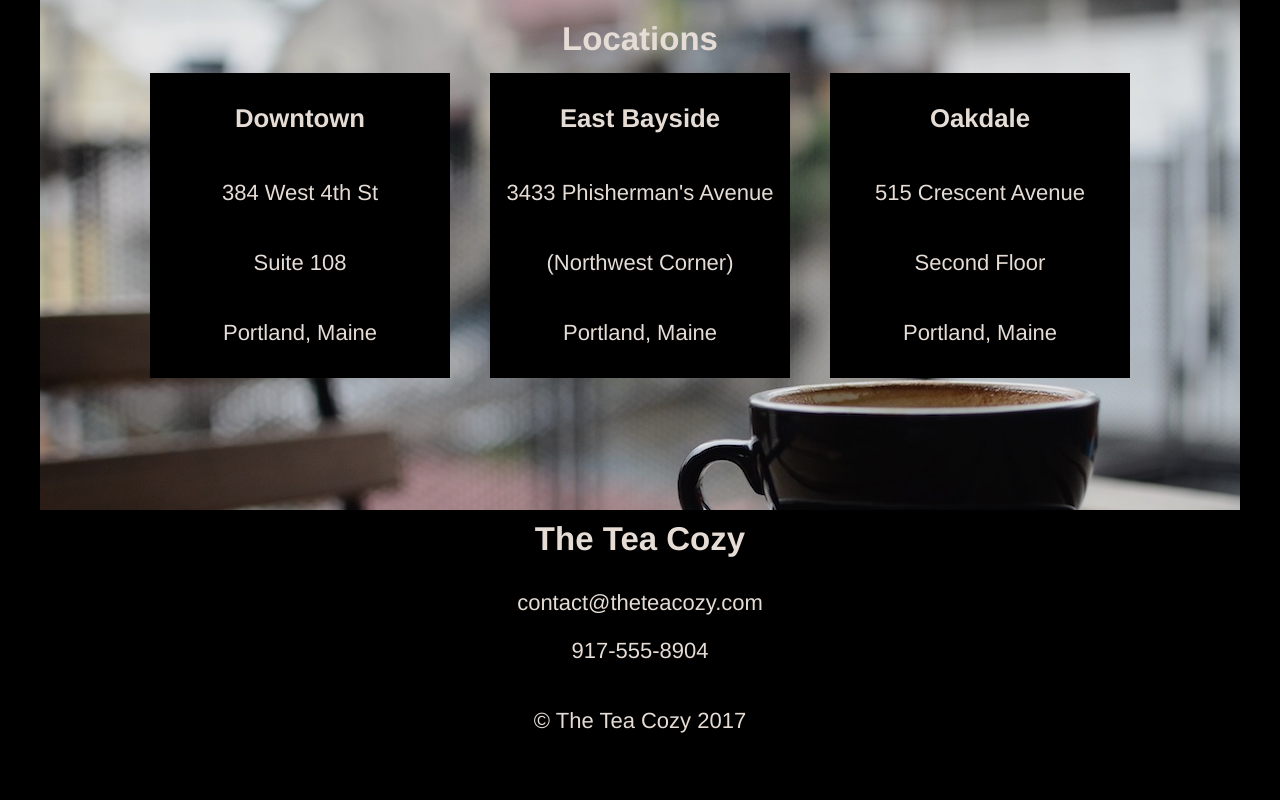
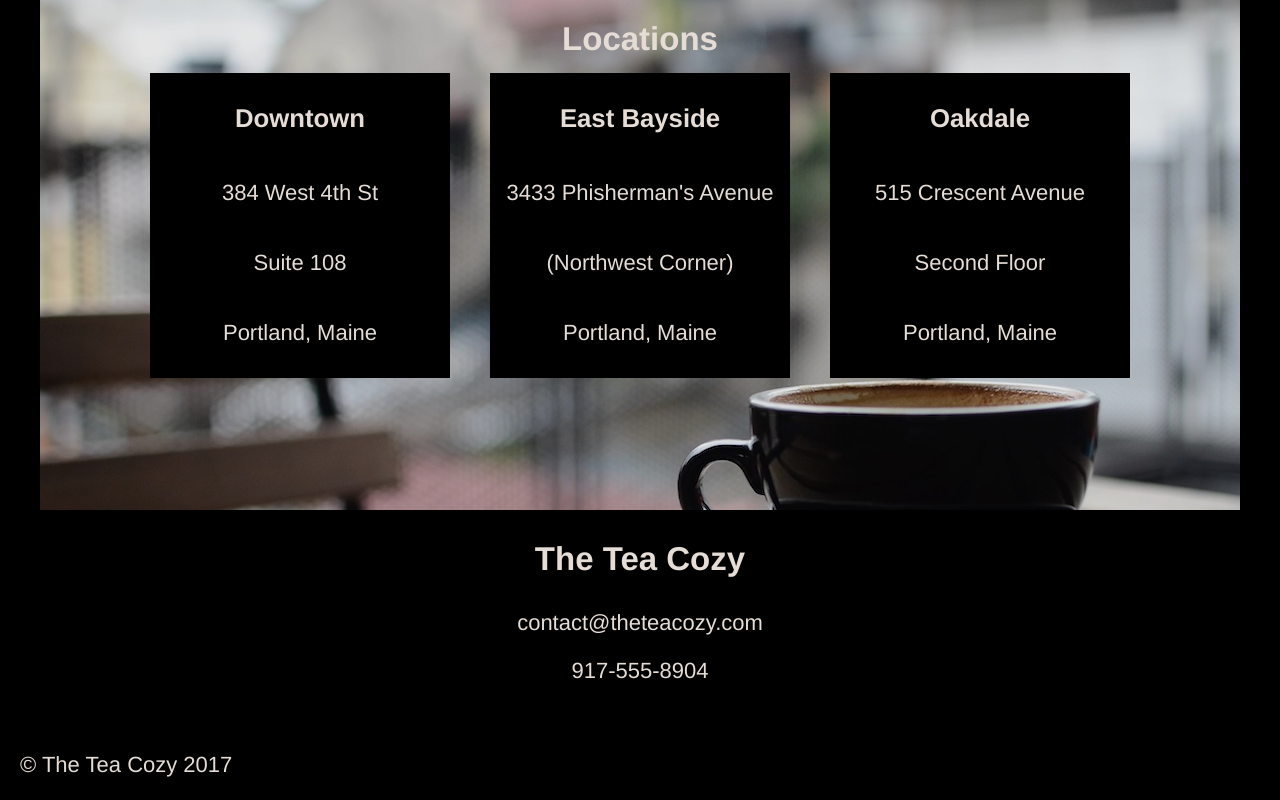
Before and after one commit to kimbalilly/TeaCosy, a plain HTML site: page index.html in a window 1280 px wide. Shown: the part 1624-2424 px from the top of the page. Before the commit the page ends 2380 px from the top, so only its background shows below. Drawn offline with Linux system fonts and the light colour scheme.

Commit message:
Footer styling

```diff
--- a/index.html
+++ b/index.html
@@ -96,7 +96,7 @@
 
     <!-- Footer -->
 
-    <div class="footer" id="mission-container">
+    <div class="footer">
       <div class="contact">
         <h2>The Tea Cozy</h2>
         <p>contact@theteacozy.com</p>
--- a/resources/css/style.css
+++ b/resources/css/style.css
@@ -160,18 +160,13 @@ a.header-link:hover {
 
 /* Footer */
 
-#footer-container {
-  display: flex;
-}
-
-.footer {
-
-}
-
 .footer .contact {
-
+  display: block;
+  height: 200px;
+  padding-top: 20px;
 }
 
 .footer .copyright {
-
+  text-align: left;
+  padding-left: 20px;
 }
```
